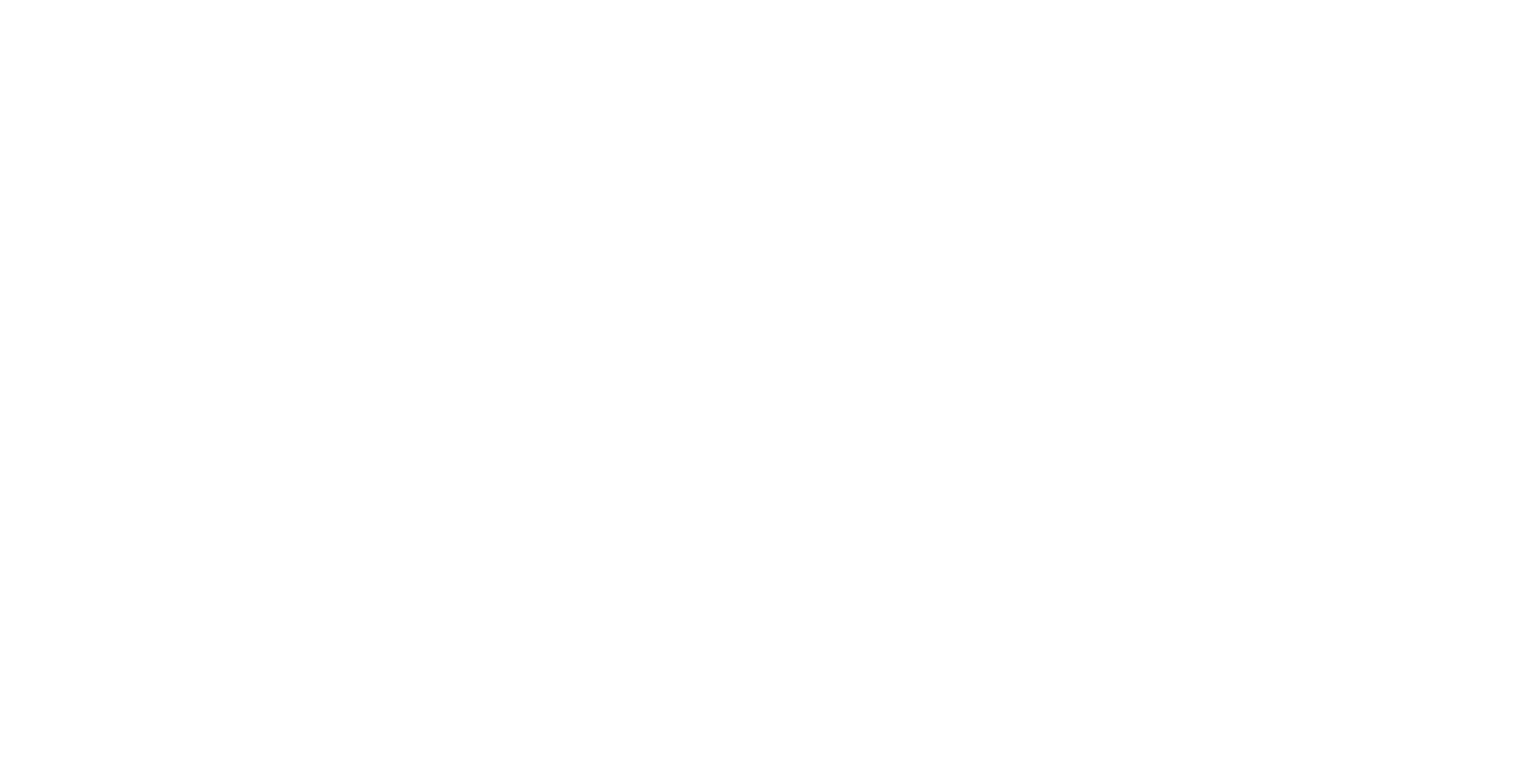
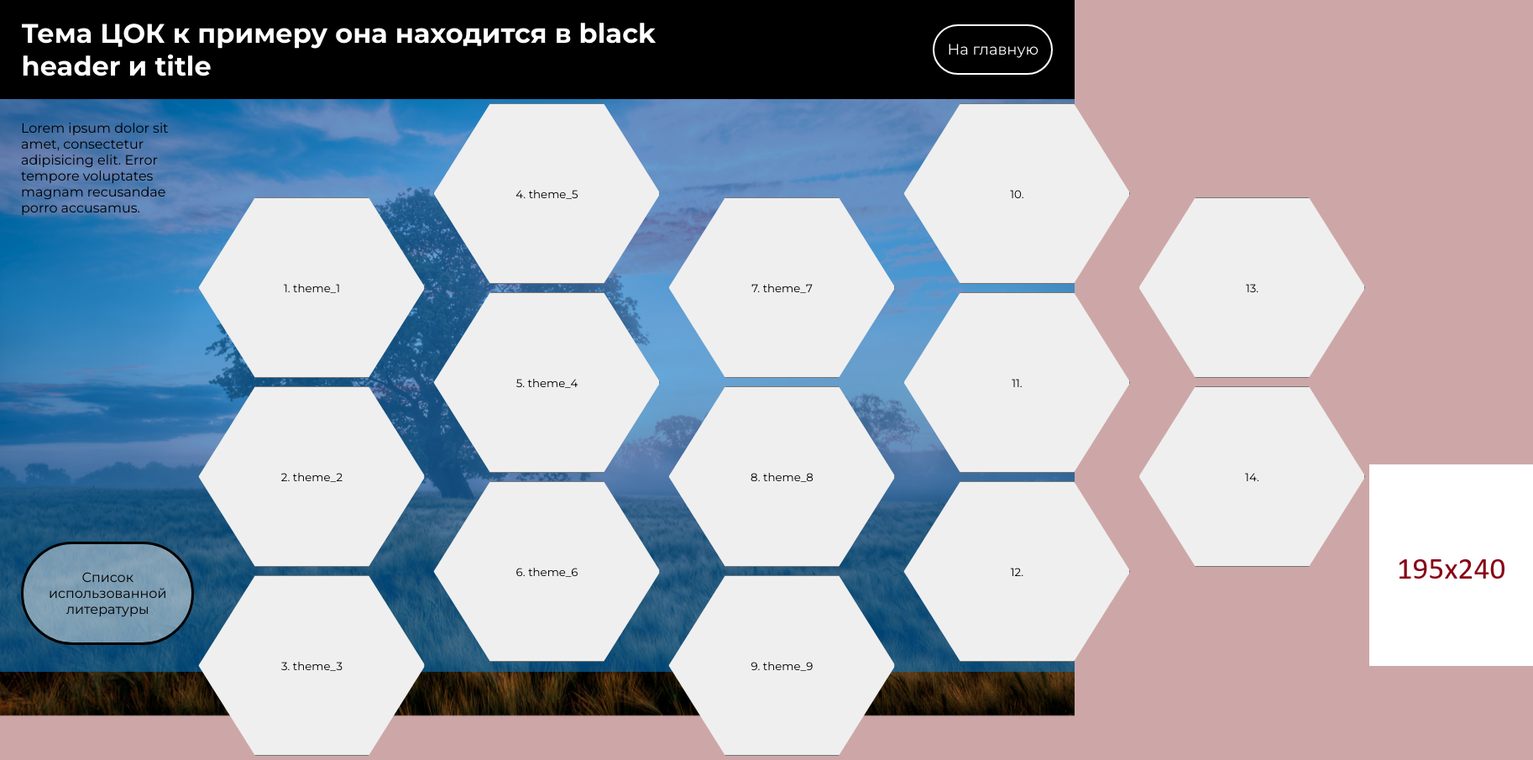
Before and after one commit to MilanIsmagulov/Shblony-2-i-3, a plain HTML site: page pages/eom_1/index.html in a window 1280 px wide. Shown: the whole page at 84% size, 1826 px wide, since content can reach past the window. Before the commit the page ends 800 px from the top, so only its background shows below. Drawn offline with Linux system fonts and the light colour scheme.

Commit message:
add_new_hexgon_menu

```diff
--- a/data/data.js
+++ b/data/data.js
@@ -3,6 +3,8 @@
 const nomberOfDEC = 0
 // Тема ЦОК отображается во многих элементах
 const typeOfEOM3FromData = 'mini_game' // может принимать значение test_one_page или test_more_page
+
+const methodRecomendation = 'Lorem ipsum dolor sit amet, consectetur adipisicing elit. Error tempore voluptates magnam recusandae porro accusamus.'
 
 const themeOfDEC = 'Тема ЦОК к примеру она находится в black header и title'
 // Номер ФГОС и Тескт ФГОС
@@ -40,6 +42,8 @@ Lorem ipsum \n dolor sit, amet consectetur adipisicing elit. Rerum, numquam maio
 
 const typeOfFirstPageEomOne = 'hexagon' // Может принимать следующие начения "lightning" и "tile" ну и на худой конец "videopage"
 
+
+
 const themesOfEOM1 =
 `theme_1
 theme_2
@@ -49,4 +53,9 @@ theme_4
 theme_6
 theme_7
 theme_8
-theme_9`
+theme_9
+
+
+
+
+`
--- a/pages/eom_1/index.html
+++ b/pages/eom_1/index.html
@@ -1,19 +1,16 @@
-<!-- <!DOCTYPE html>
+<!DOCTYPE html>
 <html lang="en">
-<head>
-
+<head id="meta_data_eom_one">
     <meta charset="UTF-8">
     <meta name="viewport" content="width=device-width, initial-scale=1.0">
     <script src="../../data/data.js"></script>
-    <script src="../../data/question.js"></script>
-    <script src="../../data/text.js"></script>
+    <script src="../../scripts/eom_one_scripts/mainEom1.js" defer></script>
+</head>
 
-    <script src="../../scripts/main.js" defer></script>
-
-    <title id="title_text_place"></title>
-
-</head>
-<body id="main_window">
-
+<body id="main_window_eom_one">
+    <div class="background">
+        <img width="100%" src="../../content/background_one.jpg" alt="background">
+    </div>
+    <div class="background_color"></div>
 </body>
-</html> -->
+</html>
--- a/scripts/eom_one_scripts/mainEom1.js
+++ b/scripts/eom_one_scripts/mainEom1.js
@@ -1,8 +1,5 @@
 const metaDataOfPagePlace = document.querySelector('#meta_data_eom_one')
 const metaDataOfPage = `
-<meta charset="UTF-8">
-<meta name="viewport" content="width=device-width, initial-scale=1.0">
-
 
 <script src="../../data/data.js"></script>
 <script src="../../scripts/eom_one_scripts/mainEom1.js"></script>
@@ -13,7 +10,7 @@ const metaDataOfPage = `
 
 <title>${themeOfDEC}</title>
 `
-metaDataOfPagePlace.innerHTML = metaDataOfPage
+metaDataOfPagePlace.innerHTML += metaDataOfPage
 
 const bodyOfPage = document.querySelector('#main_window_eom_one')
 
@@ -23,35 +20,65 @@ bodyOfPage.appendChild(isMainWindow)
 
 const blackHeader = document.createElement('div')
 blackHeader.classList.add('black__header')
-blackHeader.innerHTML = `<h1>${themeOfDEC}</h1><button id="back_btn_eom_one_gen_page">На главную</button>`
+blackHeader.innerHTML = `<h1>${themeOfDEC}</h1><button id="back_to_gen_page">На главную</button>`
 isMainWindow.appendChild(blackHeader)
+
+const backwardBtn = document.querySelector('#back_to_gen_page')
+backwardBtn.setAttribute('onclick', onclick=`location.href='../../index.html'`)
 
 const contentWindow = document.createElement('div')
 contentWindow.classList.add('content__div')
 isMainWindow.appendChild(contentWindow)
 
-
 const contentWindowLeft = document.createElement('div')
 contentWindowLeft.classList.add('content__div_left')
-contentWindowLeft.innerHTML = 'sfsfsdsfsd'
+contentWindowLeft.innerHTML = `${methodRecomendation} `
 contentWindow.appendChild(contentWindowLeft)
+
+const literaBtn = document.createElement('button')
+literaBtn.classList.add('content__litera_btn')
+literaBtn.innerHTML = 'Список использованной литературы'
+contentWindowLeft.appendChild(literaBtn)
+
+const contentWindowCenter = document.createElement('div')
+contentWindowCenter.classList.add('content__div_center')
+contentWindow.appendChild(contentWindowCenter)
 
 const contentWindowRight = document.createElement('div')
 contentWindowRight.classList.add('content__div_right')
 contentWindow.appendChild(contentWindowRight)
 
+const themesNameArr = themesOfEOM1.split('\n')
+if (themesNameArr.length <= 11){
+    var nuberOfRows = Math.floor(themesNameArr.length/4)
+} else {
+    var nuberOfRows = Math.floor(themesNameArr.length/5)
+}
 
-const themesNameArr = themesOfEOM1.split('\n')
-themesNameArr.forEach(function(item, index, array){
-    let themeButton = document.createElement('button')
-    if (typeOfFirstPageEomOne === 'hexagon'){
-        themeButton.classList.add('button__hexagon_type')
-        bodyOfPage.classList.add('hexagon__background')
+
+const numberOfColumn = themesNameArr.length/3
+for (let i = 0; i < numberOfColumn; i++){
+    let columnsOfHexagon = document.createElement('div')
+    contentWindowCenter.appendChild(columnsOfHexagon)
+    columnsOfHexagon.classList.add('columns__hexagon' , 'col_' + i)
+    for (let j = 0; j <= nuberOfRows; j++){
+        let hexagonBtn = document.createElement('button')
+
+        hexagonBtn.classList.add('button__hexagon_type')
+        columnsOfHexagon.appendChild(hexagonBtn)
     }
-    themeButton.innerHTML = `${index}. ${item}`
-    themeButton.setAttribute('onclick', onclick=`location.href='./pages/page_${index+1}/index.html'`)
-    contentWindowRight.appendChild(themeButton)
+}
+
+
+let allHexagoneBtn = document.querySelectorAll('.button__hexagon_type')
+allHexagoneBtn.forEach(function(item, index){
+    item.innerHTML = index+1 + '. ' + themesNameArr[index]
+    item.setAttribute('onclick', onclick=`location.href='./pages/page_${index+1}_index.html'`)
+    if (undefined == themesNameArr[index]){
+        item.classList.add('hidden_block')
+    }
 })
+
 
 let dropImage = document.createElement('img')
 dropImage.src = '../../content/drop_1.png'
--- a/styles/general_style/style.css
+++ b/styles/general_style/style.css
@@ -8,9 +8,14 @@
 }
 
 body{
-    background: #f4f4f4;
-    width: 100vw;
-    height: 100vh;
+    display: flex;
+    background: #cda7a7;
+    min-width: 100vw;
+    min-height: 100vh;
+}
+
+.hidden_block{
+    visibility: hidden;
 }
 
 .hexagon__background{
@@ -20,8 +25,8 @@ body{
 }
 
 .main__window{
-    width: 100%;
-    height: 100%;
+    min-width: 100%;
+    min-height: 100%;
 }
 
 .black__header{
@@ -39,9 +44,9 @@ body{
 
 .black__header button{
     cursor: pointer;
-    padding: 0em 1em 0em 1em;
-    height: clamp(60px,2vh,90px);
-    font-size: clamp(18px, 2vw, 20px);
+    padding: 0em .85em 0em .85em;
+    height: clamp(60px,1.8vh,80px);
+    font-size: clamp(15px, 1.8vw, 18px);
     border-radius: 100px;
     border: solid 2px #fff;
     background-color: #000;
@@ -56,16 +61,81 @@ body{
 }
 
 .content__div{
-    display: flex;
-    align-items: center;
-    justify-content: center;
-    flex-wrap: nowrap;
-    background-color: rgba(0, 112, 192, 0.5);
-    position: relative;
+    display: grid;
+    grid-template-columns: 2fr 3fr 1fr;
+    min-height: initial;
 }
 
 .button__hexagon_type{
     margin: 5px;
     padding: 7vh;
+    width: 270px;
+    height: 215px;
     clip-path: polygon(25% 0%, 75% 0%, 100% 50%, 75% 100%, 25% 100%, 0% 50%);
 }
+.content__div_left{
+    width: 100%;
+    padding: 25px;
+    padding-right: 0;
+    display: flex;
+    align-items: flex-start;
+    justify-content: space-between;
+    min-height: 100%;
+    flex-direction: column;
+}
+.content__div_center{
+    display: flex;
+    align-items: center;
+    justify-content: center;
+    flex-direction: row;
+}
+.content__div_right{
+    display: flex;
+    align-items: flex-end;
+    justify-content: flex-end;
+}
+.columns__hexagon{
+    display: flex;
+    align-items: center;
+    justify-content: center;
+    flex-direction: column;
+    flex-wrap: nowrap;
+}
+
+.content__div_center div:nth-child(odd){
+    transform: translateY(112px);
+}
+
+.background{
+    min-width: 100%;
+    position: fixed;
+    z-index: -2;
+}
+
+.background_color{
+    background-color: rgba(0, 112, 192, .6);
+    min-width: 100%;
+    min-height: 100%;
+    position: fixed;
+    z-index: -1;
+}
+
+.content__litera_btn{
+    padding: 30px;
+    width: auto;
+    background-color: #ffffff70;
+    font-size: clamp(16px,1.2vw,18px);
+    border-radius: 10vh;
+    border: 3px solid black;
+    transition: all 300ms;
+}
+
+.content__litera_btn:hover{
+    background-color: #ffffff98;
+}
+
+.content__litera_btn:active{
+    color: #ffffff;
+    border: 3px solid white;
+    background-color: #00000080;
+}
--- a/styles/style.css
+++ b/styles/style.css
@@ -214,7 +214,7 @@ a{
 
 .main_content_name{
     margin-top: 25px;
-    margin-right: 25px;
+    margin-right: 50px;
     margin-left: 150px;
     font-size: calc(4vw);
     font-weight: 900;
@@ -243,7 +243,7 @@ a{
 .fgos_text{
     margin-top: 25px;
     font-size: 20px;
-    max-width: 300px;
+    max-width: 400px;
 }
 
 .mdk{
@@ -256,7 +256,7 @@ a{
     font-size: 20px;
     margin-top: 25px;
     margin-left: 75px;
-    max-width: 300px;
+    max-width: 400px;
 }
 
 .main_viewport::-webkit-scrollbar-track
```
Also changed, not shown: pages/eom_1/pages/page_1_index.html (renamed from pages/eom_2/pages/page_1/index.html, +1 -1 lines), pages/eom_2/index.html (deleted, +0 -12 lines), content/drop_1.png (added).
